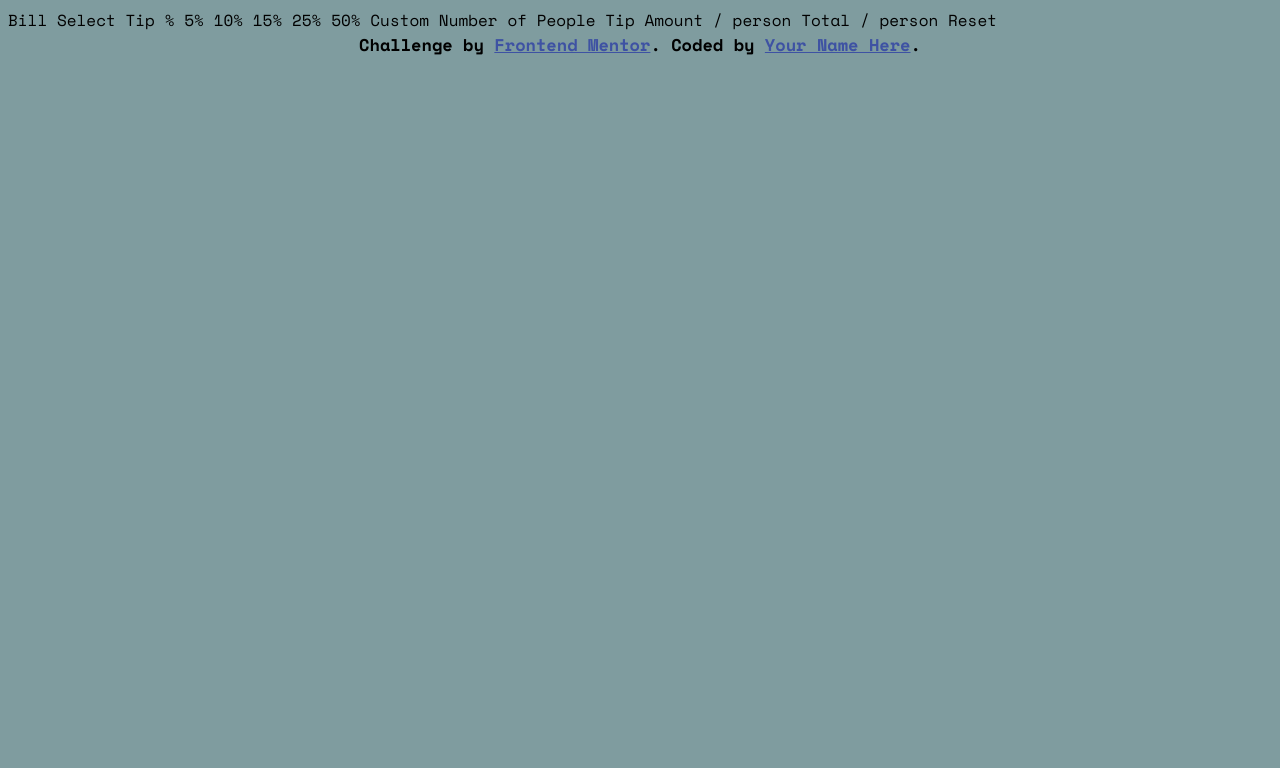
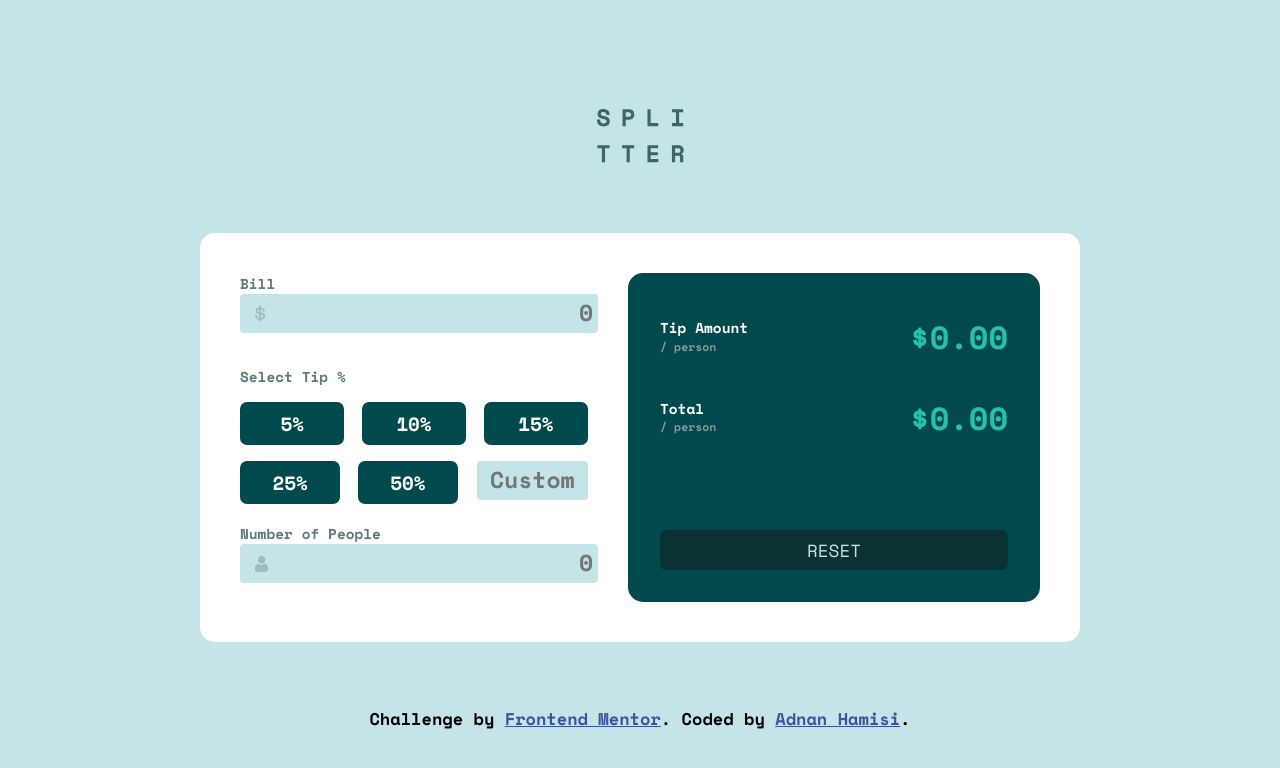
Before and after one commit to AdnaanH/Tip-Calculator-App, a plain HTML site: page index.html in a window 1280 px wide. Drawn offline with nearby package versions, Linux system fonts and the light colour scheme.

```diff
--- a/app.js
+++ b/app.js
@@ -0,0 +1,24 @@
+const bill = document.querySelector('.bill').value;
+const numPeople = document.querySelector('.num_people').value;
+const custom = document.querySelector('.custom-tip');
+
+const tip = document.querySelector('.tip-amount');
+const total = document.querySelector('.total');
+
+const reset = document.querySelector('#reset');
+
+const errorMessage = document.querySelector('error-msg');
+
+const tip_1 = document.querySelector('.tip-1');
+const tip_2 = document.querySelector('.tip-2');
+const tip_3 = document.querySelector('.tip-3');
+const tip_4 = document.querySelector('.tip-4');
+const tip_5 = document.querySelector('.tip-5');
+
+const tips = document.querySelectorAll('.tip');
+tips.forEach(tipp => {
+    tipp.addEventListener('click', () => {
+        document.querySelector('.active')?.classList.remove('active');
+        tipp.classList.add('active');
+    });
+});
--- a/index.html
+++ b/index.html
@@ -20,30 +20,76 @@
   </style>
 </head>
 <body>
+  <header>
+    <img src="./logo.svg" alt="logo">
+  </header>
+  <main>
+    <div class="container">
 
-  Bill
+      <div class="left">
+        <div class="biilInput">
+          <label for="bill">Bill</label>
+          <input type="number" class="bill" placeholder="0">
+        </div>
 
-  Select Tip %
-  5%
-  10%
-  15%
-  25%
-  50%
-  Custom
+        <div class="tips">
+          <div class="top">
+            <div><p>Select Tip %</p></div>
+            <div class="tpss">
+              <div class="tip tip-5">5%</div>
+              <div class="tip tip-10">10%</div>
+              <div class="tip tip-15">15%</div>
+            </div>
+          </div>
 
-  Number of People
+          <div class="bottom">
+            <div class="tip tip-25">25%</div>
+            <div class="tip tip-50">50%</div>
+            <div class="custom-tip"><input type="number" id="custom-tip" placeholder="Custom"></div>
+          </div>
+        </div>
 
-  Tip Amount
-  / person
+        <div class="people">
+          <div class="labl">
+            <label for="num_people">Number of People</label>
+            <label class="error-msg">Can't be zero</label>
+          </div>
+          <input type="number" class="num_people" placeholder="0">
+        </div>
+      </div>
 
-  Total
-  / person
+      <div class="right">
+        <div class="output">
+          <div class="label">
+            <div class="label-person">
+              <p>Tip Amount<br>
+              <span>/ person</span>
+            </p>
+            </div>
+            <div class="tip-amount">$0.00</div>
+          </div>
 
-  Reset
+          <div class="label">
+            <div class="label-person">
+              <p>Total <br>
+              <span> / person</span>
+            </p>
+            </div>
+            <div class="total">$0.00</div>
+          </div>
+        </div>
 
+        <div class="btn">
+          <button id="reset">Reset</button>
+        </div>
+      </div>
+    </div>
+  </main>
   <footer class="attribution">
     Challenge by <a href="https://www.frontendmentor.io?ref=challenge" target="_blank">Frontend Mentor</a>.
-    Coded by <a href="#">Your Name Here</a>.
+    Coded by <a href="www.upandstarttechnologies.com">Adnan Hamisi</a>.
   </footer>
+
+  <script src="./app.js"></script>
 </body>
 </html>
--- a/style.css
+++ b/style.css
@@ -4,12 +4,199 @@
     --Dark-grayish-cyan: hsl(186, 14%, 43%);
     --Grayish-cyan: hsl(184, 14%, 56%);
     --Light-grayish-cyan: hsl(185, 41%, 84%);
-    --Very-light-grayish-cyan: hsl(189, 41%, 97%);
+    --Very-light-grayish-cyan: hsl(180, 63%, 12%);
     --White: hsl(0, 0%, 100%);
 }
 *{
     font-family: 'Space Mono', monospace;
 }
 body{
-    background-color: var(--Grayish-cyan);
+    position: relative;
+    background-color: var(--Light-grayish-cyan);
+    margin: 20px auto;
+    display: flex;
+    flex-direction: column;
+    gap: 4em;
+    justify-content: center;
+    align-items: center;
+    min-height: 100vh;
 }
+.container{
+    display: flex;
+    gap: 2.5em;
+    width: 50em;
+    background-color: var(--White);
+    border-radius: 15px;
+    padding: 2.5em;
+}
+.left{
+    width: 50%;
+    display: grid;
+}
+.right{
+    display: grid;
+    gap: 5em;
+    width: 50%;
+    background: var(--Very-dark-cyan);
+    border-radius: 15px;
+    padding: 2em;
+}
+.biilInput{
+    display: flex;
+    flex-direction: column;
+}
+p, label{
+    font-size: 0.9em;
+    font-weight: 700;
+    color: var(--Dark-grayish-cyan);
+}
+.biilInput label{
+    font-size: 0.9em;
+    font-weight: 700;
+    color: var(--Dark-grayish-cyan);
+}
+input{
+    border: none;
+    width: 100%;
+    background: var(--Light-grayish-cyan);
+    border-radius: 4px;
+    font-weight: 700;
+    font-size: 1.2em;
+    text-align: right;
+    padding: 5px;
+    cursor: pointer;
+}
+input::placeholder{
+    font-weight: 700;
+    font-size: 1.2em;
+}
+input:focus{
+    border: 1px solid var(--Strong-cyan);
+}
+input::-webkit-outer-spin-button,
+input::-webkit-inner-spin-button {
+  -webkit-appearance: none;
+  margin: 0;
+}
+input[type=number] {
+    -moz-appearance: textfield;
+}
+.people input{
+    background: url(./icon-person.svg) var(--Light-grayish-cyan);
+    background-repeat: no-repeat;
+    background-position: left;
+    background-position: 15px;
+}
+.custom-tip input{
+    width: 30%;
+    text-align: center;
+    float: right;
+    cursor: pointer;
+}
+.custom-tip input:hover{
+    border: 2px solid var(--Strong-cyan);
+    background-color: var(--White);
+}
+.biilInput input{
+    background: url(./icon-dollar.svg) var(--Light-grayish-cyan);
+    background-repeat: no-repeat;
+    background-position: left;
+    background-position: 15px;
+}
+.tips{
+    display: flex;
+    flex-direction: column;
+    gap: 1em;
+}
+.top{
+    display: flex;
+    flex-direction: column;
+}
+.tpss{
+    display: flex;
+    gap: 5%;
+}
+.bottom{
+    display: flex;
+    gap: 5%;
+}
+.tip{
+    width: 32%;
+    background: var(--Very-dark-cyan);
+    text-align: center;
+    padding: 7px;
+    font-size: 1.2em;
+    color: var(--White);
+    font-weight: 700;
+    border-radius: 7px;
+    cursor: pointer;
+}
+.tip:hover{
+    background-color: var(--Strong-cyan);
+}
+.bottom .tip{
+    width: 55%;
+}
+#custom-tip{
+    width: 90%;
+}
+.output{
+    display: flex;
+    flex-direction: column;
+    gap: 1em;
+}
+.label{
+    display: flex;
+    justify-content: space-between;
+    align-items: center;
+}
+.labl{
+    display: flex;
+    justify-content: space-between;
+}
+.label-person{
+    line-height: 1.1em;
+}
+.label-person p{
+    color: var(--White);
+    font-weight: 700;
+    font-size: 0.9em;
+}
+.label-person span{
+    color: var(--Grayish-cyan);
+    font-size: 0.8em;
+    font-weight: 700;
+}
+.active{
+    background-color: var(--Strong-cyan);
+}
+.error-msg{
+    color: red;
+    font-weight: 500;
+    visibility: hidden;
+}
+.error{
+    border: 2px solid red;
+}
+.btn button{
+    width: 100%;
+    text-transform: uppercase;
+    background: var(--Very-light-grayish-cyan);
+    border-radius: 7px;
+    border: none;
+    font-size: 1.1em;
+    padding: 7px;
+    color: var(--Light-grayish-cyan);
+    font-weight: 7;
+    cursor: pointer;
+}
+.tip-amount{
+    font-size: 2em;
+    color: var(--Strong-cyan);
+    font-weight: 700;
+}
+.total{
+    font-size: 2em;
+    color: var(--Strong-cyan);
+    font-weight: 700;
+}
```
